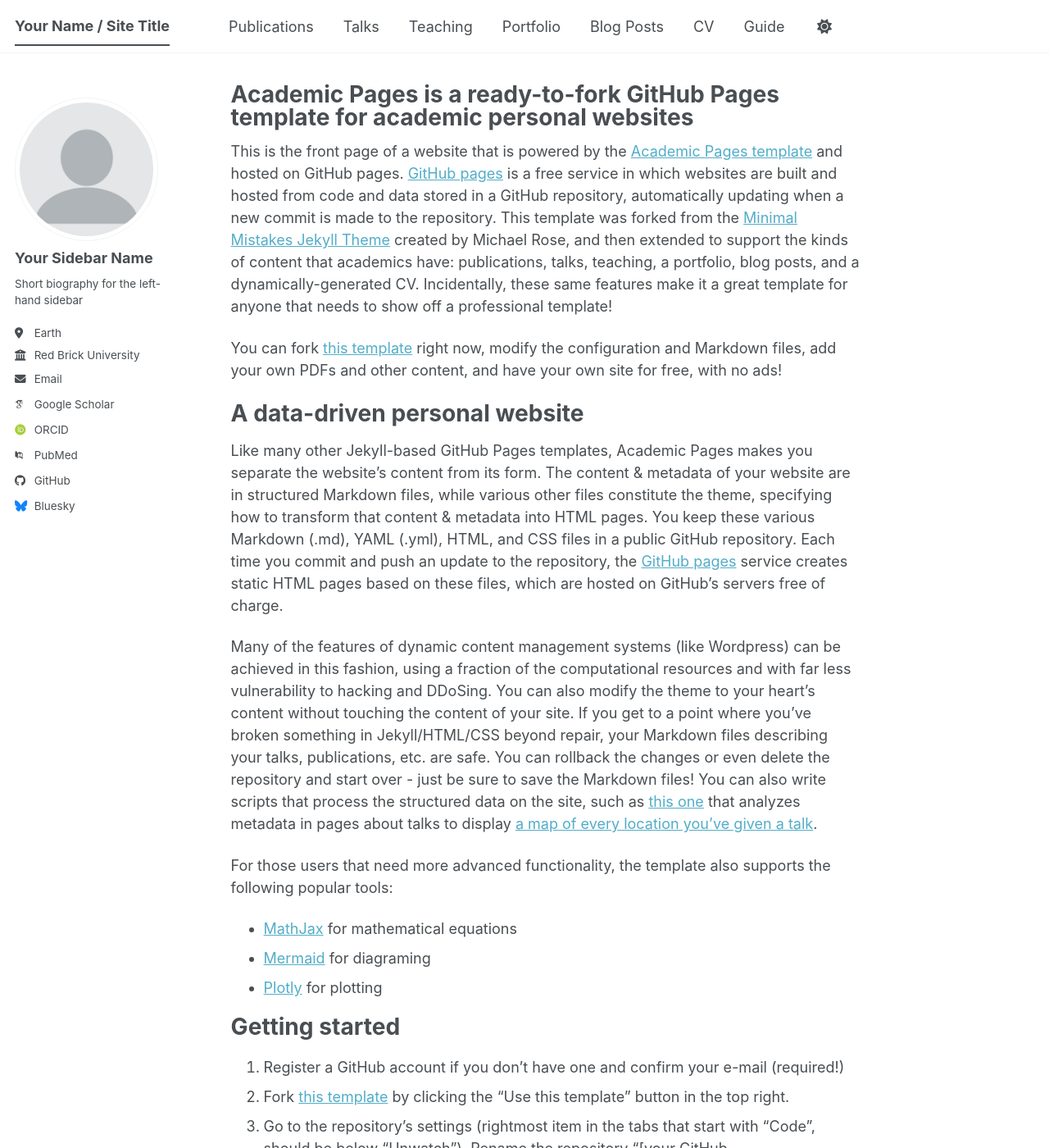
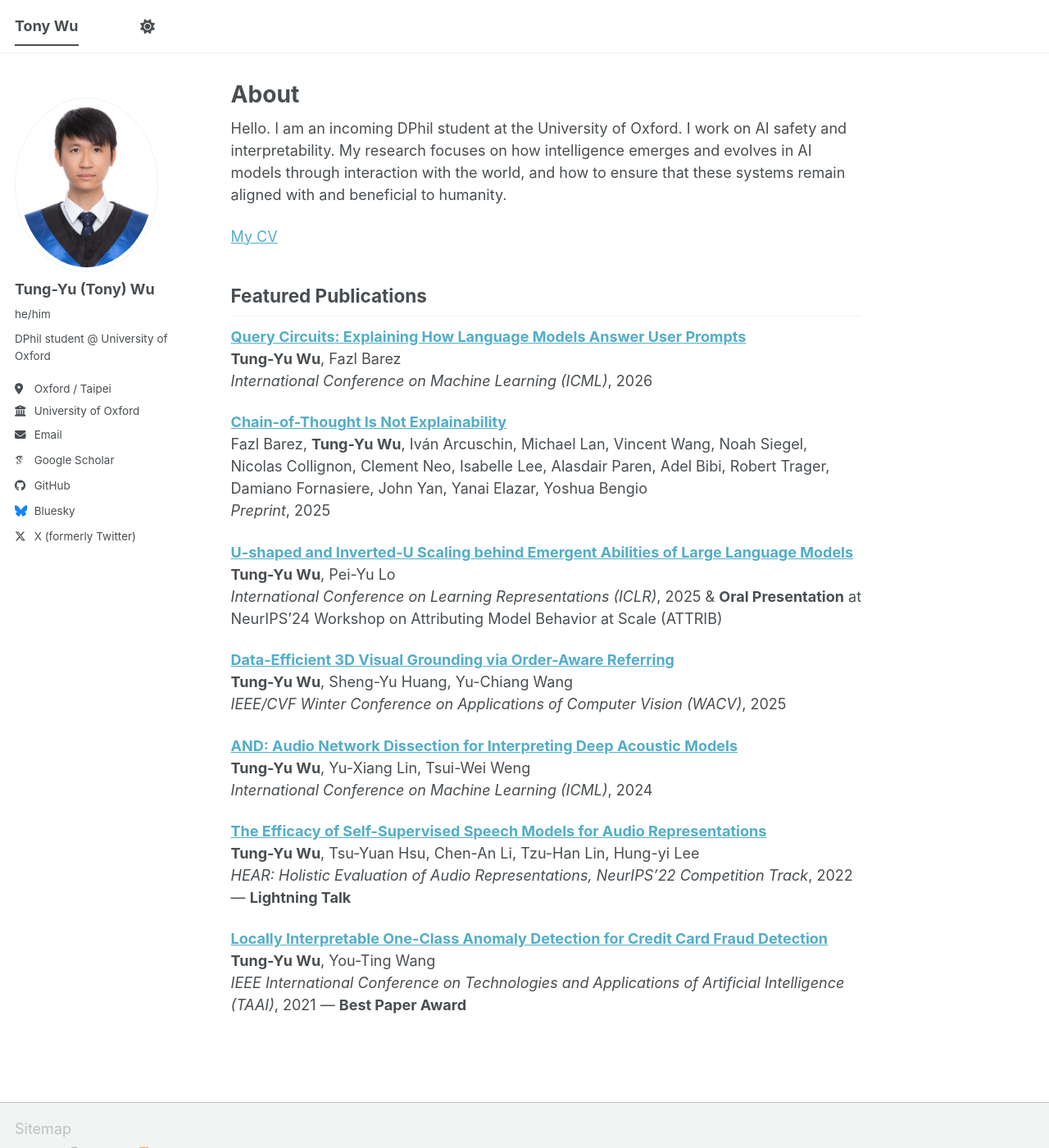
Before and after one commit to tony10101105/tony10101105.github.io, a Jekyll site: the page built from _pages/about.md, in a window 1280 px wide and 1400 px high. Shown: the whole window at 82% size. Built offline with Jekyll 4.4.1, drawn with Linux system fonts in a browser that asks for light colours; some web fonts are replaced; a script bundle is joined from its source files by our own code; library files that are not in the unit come from our copies; some of the changed text lies outside the part shown.

Commit message:
initial site

```diff
--- a/Gemfile
+++ b/Gemfile
@@ -11,3 +11,5 @@ end
 
 gem 'github-pages'
 gem 'connection_pool', '2.5.0'
+
+gem "csv", "~> 3.3"
--- a/_config.yml
+++ b/_config.yml
@@ -9,39 +9,39 @@
 # Basic Site Settings
 locale                   : "en-US"
 site_theme               : "default" # The available themes options are "default", "air", "sunrise", "mint", "dirt" and "contrast"
-title                    : "Your Name / Site Title"
+title                    : "Tony Wu"
 title_separator          : "-"
-name                     : &name "Your Name"
-description              : &description "Your Name's academic portfolio"   # Update this with a general description of your site, this is the default if not overridden by a page
-url                      : https://academicpages.github.io # The base hostname & protocol for your site e.g. "https://[your GitHub username].github.io",
+name                     : &name "Tony Wu"
+description              : &description "Tony Wu's academic portfolio"   # Update this with a general description of your site, this is the default if not overridden by a page
+url                      : https://tony10101105.github.io # The base hostname & protocol for your site e.g. "https://[your GitHub username].github.io",
                                                            # or if you already have some other page hosted on Github then use "https://[your GitHub username].github.io/[Your Repo Name]"
 baseurl                  : "" # the subpath of your site, e.g. "/blog"
-repository               : "academicpages/academicpages.github.io"
+repository               : "tony10101105/tony10101105.github.io"
 
 # Site Author - The following control what appear as part of the author content on the side bar.
 #               If a field is blank the icon and link will not appear, otherwise it will be shown.
 #               Additional customization can be done by editing /_includes/author-profile.html
 author:
   # Biographic information
-  avatar           : "profile.png"
-  name             : "Your Sidebar Name"
-  pronouns         : # example: "she/her"
-  bio              : "Short biography for the left-hand sidebar"
-  location         : "Earth"
-  employer         : "Red Brick University"
+  avatar           : "bio-photo.jpg"
+  name             : "Tung-Yu (Tony) Wu"
+  pronouns         : "he/him"
+  bio              : "DPhil student @ University of Oxford"
+  location         : "Oxford / Taipei"
+  employer         : "University of Oxford"
   uri              : # URL
-  email            : "none@example.org"
+  email            : "tony10101105@gmail.com"
 
   # Academic websites
   academia         : # URL
   arxiv            : # URL - Update with the correct link to your profile
-  googlescholar    : "https://scholar.google.com/citations?user=PS_CX0AAAAAJ"
+  googlescholar    : "https://scholar.google.com/citations?user=Zx1YxFgAAAAJ&hl=en&oi=ao"
   inspire-hep      : # URL
   impactstory      : # URL
-  orcid            : "https://orcid.org/yourorcidurl"
+  # orcid            : "https://orcid.org/yourorcidurl"
   semantic         : # URL
   ssrn             : # URL
-  pubmed           : "https://www.ncbi.nlm.nih.gov/pubmed/?term=john+snow"
+  # pubmed           : "https://www.ncbi.nlm.nih.gov/pubmed/?term=john+snow"
   researchgate     : # URL
   scopus           : # URL
   zotero           : # URL
@@ -51,13 +51,13 @@ author:
   bitbucket        : # Username - Update with your username on the site
   codepen          : # Username
   dribbble         : # Username
-  github           : "academicpages"
+  github           : "tony10101105"
   kaggle           : # Username
   stackoverflow    : # User number or user number and name (i.e., use "1" or "1/jeff-atwood")
 
   # Social media
   artstation       : # Username
-  bluesky          : "bsky.app" # Replace this with you Bluesky username
+  bluesky          : "tonywu1105.bsky.social" # Replace this with you Bluesky username
   facebook         : # Username
   flickr           : # Username
   foursquare       : # Username
@@ -74,7 +74,7 @@ author:
   steam            : # Username
   telegram         : # URL
   tumblr           : # Username
-  twitter          : # Username for X / Twitter
+  twitter          : "TonyWu1105"
   vine             : # Username
   weibo            : # Username
   wikipedia        : # Username
--- a/_pages/about.md
+++ b/_pages/about.md
@@ -1,56 +1,43 @@
 ---
 permalink: /
-title: "Academic Pages is a ready-to-fork GitHub Pages template for academic personal websites"
+title: "About"
 author_profile: true
 redirect_from:
   - /about/
   - /about.html
 ---
 
-This is the front page of a website that is powered by the [Academic Pages template](https://github.com/academicpages/academicpages.github.io) and hosted on GitHub pages. [GitHub pages](https://pages.github.com) is a free service in which websites are built and hosted from code and data stored in a GitHub repository, automatically updating when a new commit is made to the repository. This template was forked from the [Minimal Mistakes Jekyll Theme](https://mmistakes.github.io/minimal-mistakes/) created by Michael Rose, and then extended to support the kinds of content that academics have: publications, talks, teaching, a portfolio, blog posts, and a dynamically-generated CV. Incidentally, these same features make it a great template for anyone that needs to show off a professional template!
+Hello. I am an incoming DPhil student at the University of Oxford. I work on AI safety and interpretability. My research focuses on how intelligence emerges and evolves in AI models through interaction with the world, and how to ensure that these systems remain aligned with and beneficial to humanity.
 
- You can fork [this template](https://github.com/academicpages/academicpages.github.io) right now, modify the configuration and Markdown files, add your own PDFs and other content, and have your own site for free, with no ads!
+[My CV](/files/Tung-Yu Wu - CV.pdf)
 
-A data-driven personal website
-======
-Like many other Jekyll-based GitHub Pages templates, Academic Pages makes you separate the website's content from its form. The content & metadata of your website are in structured Markdown files, while various other files constitute the theme, specifying how to transform that content & metadata into HTML pages. You keep these various Markdown (.md), YAML (.yml), HTML, and CSS files in a public GitHub repository. Each time you commit and push an update to the repository, the [GitHub pages](https://pages.github.com/) service creates static HTML pages based on these files, which are hosted on GitHub's servers free of charge.
+Featured Publications
+------
 
-Many of the features of dynamic content management systems (like Wordpress) can be achieved in this fashion, using a fraction of the computational resources and with far less vulnerability to hacking and DDoSing. You can also modify the theme to your heart's content without touching the content of your site. If you get to a point where you've broken something in Jekyll/HTML/CSS beyond repair, your Markdown files describing your talks, publications, etc. are safe. You can rollback the changes or even delete the repository and start over - just be sure to save the Markdown files! You can also write scripts that process the structured data on the site, such as [this one](https://github.com/academicpages/academicpages.github.io/blob/master/talkmap.ipynb) that analyzes metadata in pages about talks to display [a map of every location you've given a talk](https://academicpages.github.io/talkmap.html).
+**[Query Circuits: Explaining How Language Models Answer User Prompts](https://arxiv.org/abs/2509.24808)**
+**Tung-Yu Wu**, Fazl Barez
+*International Conference on Machine Learning (ICML)*, 2026
 
-For those users that need more advanced functionality, the template also supports the following popular tools:
-- [MathJax](https://www.mathjax.org/) for mathematical equations
-- [Mermaid](https://mermaid.js.org/) for diagraming
-- [Plotly](https://plotly.com/javascript/) for plotting
+**[Chain-of-Thought Is Not Explainability](https://aigi.ox.ac.uk/wp-content/uploads/2025/07/Cot_Is_Not_Explainability.pdf)**
+Fazl Barez, **Tung-Yu Wu**, Iván Arcuschin, Michael Lan, Vincent Wang, Noah Siegel, Nicolas Collignon, Clement Neo, Isabelle Lee, Alasdair Paren, Adel Bibi, Robert Trager, Damiano Fornasiere, John Yan, Yanai Elazar, Yoshua Bengio
+*Preprint*, 2025
 
-Getting started
-======
-1. Register a GitHub account if you don't have one and confirm your e-mail (required!)
-1. Fork [this template](https://github.com/academicpages/academicpages.github.io) by clicking the "Use this template" button in the top right.
-1. Go to the repository's settings (rightmost item in the tabs that start with "Code", should be below "Unwatch"). Rename the repository "[your GitHub username].github.io", which will also be your website's URL.
-1. Set site-wide configuration and create content & metadata (see below -- also see [this set of diffs](https://archive.is/3TPas) showing what files were changed to set up [an example site](https://getorg-testacct.github.io) for a user with the username "getorg-testacct")
-1. Upload any files (like PDFs, .zip files, etc.) to the files/ directory. They will appear at https://[your GitHub username].github.io/files/example.pdf.
-1. Check status by going to the repository settings, in the "GitHub pages" section
+**[U-shaped and Inverted-U Scaling behind Emergent Abilities of Large Language Models](https://openreview.net/forum?id=pQSdAoIiHU)**
+**Tung-Yu Wu**, Pei-Yu Lo
+*International Conference on Learning Representations (ICLR)*, 2025 & **Oral Presentation** at NeurIPS'24 Workshop on Attributing Model Behavior at Scale (ATTRIB)
 
-Site-wide configuration
-------
-The main configuration file for the site is in the base directory in [_config.yml](https://github.com/academicpages/academicpages.github.io/blob/master/_config.yml), which defines the content in the sidebars and other site-wide features. You will need to replace the default variables with ones about yourself and your site's github repository. The configuration file for the top menu is in [_data/navigation.yml](https://github.com/academicpages/academicpages.github.io/blob/master/_data/navigation.yml). For example, if you don't have a portfolio or blog posts, you can remove those items from that navigation.yml file to remove them from the header.
+**[Data-Efficient 3D Visual Grounding via Order-Aware Referring](https://openaccess.thecvf.com/content/WACV2025/papers/Wu_Data-Efficient_3D_Visual_Grounding_via_Order-Aware_Referring_WACV_2025_paper.pdf)**
+**Tung-Yu Wu**, Sheng-Yu Huang, Yu-Chiang Wang
+*IEEE/CVF Winter Conference on Applications of Computer Vision (WACV)*, 2025
 
-Create content & metadata
-------
-For site content, there is one Markdown file for each type of content, which are stored in directories like _publications, _talks, _posts, _teaching, or _pages. For example, each talk is a Markdown file in the [_talks directory](https://github.com/academicpages/academicpages.github.io/tree/master/_talks). At the top of each Markdown file is structured data in YAML about the talk, which the theme will parse to do lots of cool stuff. The same structured data about a talk is used to generate the list of talks on the [Talks page](https://academicpages.github.io/talks), each [individual page](https://academicpages.github.io/talks/2012-03-01-talk-1) for specific talks, the talks section for the [CV page](https://academicpages.github.io/cv), and the [map of places you've given a talk](https://academicpages.github.io/talkmap.html) (if you run this [python file](https://github.com/academicpages/academicpages.github.io/blob/master/talkmap.py) or [Jupyter notebook](https://github.com/academicpages/academicpages.github.io/blob/master/talkmap.ipynb), which creates the HTML for the map based on the contents of the _talks directory).
+**[AND: Audio Network Dissection for Interpreting Deep Acoustic Models](https://proceedings.mlr.press/v235/wu24ac.html)**
+**Tung-Yu Wu**, Yu-Xiang Lin, Tsui-Wei Weng
+*International Conference on Machine Learning (ICML)*, 2024
 
-**Markdown generator**
+**[The Efficacy of Self-Supervised Speech Models for Audio Representations](https://proceedings.mlr.press/v166/wu22a)**
+**Tung-Yu Wu**, Tsu-Yuan Hsu, Chen-An Li, Tzu-Han Lin, Hung-yi Lee
+*HEAR: Holistic Evaluation of Audio Representations, NeurIPS'22 Competition Track*, 2022 — **Lightning Talk**
 
-The repository includes [a set of Jupyter notebooks](https://github.com/academicpages/academicpages.github.io/tree/master/markdown_generator
-) that converts a CSV containing structured data about talks or presentations into individual Markdown files that will be properly formatted for the Academic Pages template. The sample CSVs in that directory are the ones I used to create my own personal website at stuartgeiger.com. My usual workflow is that I keep a spreadsheet of my publications and talks, then run the code in these notebooks to generate the Markdown files, then commit and push them to the GitHub repository.
-
-How to edit your site's GitHub repository
-------
-Many people use a git client to create files on their local computer and then push them to GitHub's servers. If you are not familiar with git, you can directly edit these configuration and Markdown files directly in the github.com interface. Navigate to a file (like [this one](https://github.com/academicpages/academicpages.github.io/blob/master/_talks/2012-03-01-talk-1.md) and click the pencil icon in the top right of the content preview (to the right of the "Raw | Blame | History" buttons). You can delete a file by clicking the trashcan icon to the right of the pencil icon. You can also create new files or upload files by navigating to a directory and clicking the "Create new file" or "Upload files" buttons.
-
-Example: editing a Markdown file for a talk
-![Editing a Markdown file for a talk](/images/editing-talk.png)
-
-For more info
-------
-More info about configuring Academic Pages can be found in [the guide](https://academicpages.github.io/markdown/), the [growing wiki](https://github.com/academicpages/academicpages.github.io/wiki), and you can always [ask a question on GitHub](https://github.com/academicpages/academicpages.github.io/discussions). The [guides for the Minimal Mistakes theme](https://mmistakes.github.io/minimal-mistakes/docs/configuration/) (which this theme was forked from) might also be helpful.
+**[Locally Interpretable One-Class Anomaly Detection for Credit Card Fraud Detection](https://ieeexplore.ieee.org/document/9778002)**
+**Tung-Yu Wu**, You-Ting Wang
+*IEEE International Conference on Technologies and Applications of Artificial Intelligence (TAAI)*, 2021 — **Best Paper Award**
```
Also changed, not shown: _data/navigation.yml (+14 -14 lines), images/bio-photo-2.jpg (deleted), images/bio-photo.jpg, images/profile.png (deleted), 2 other files.
